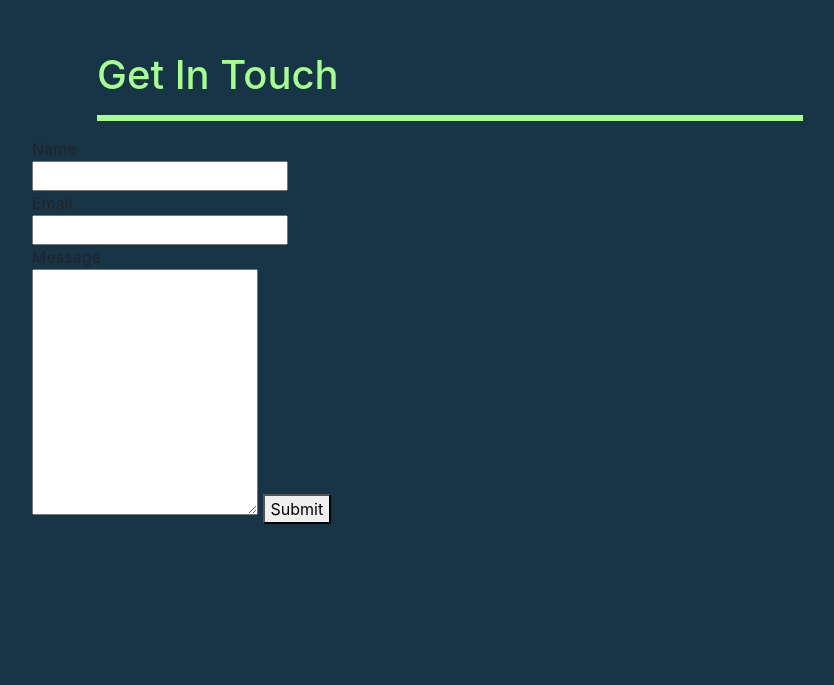
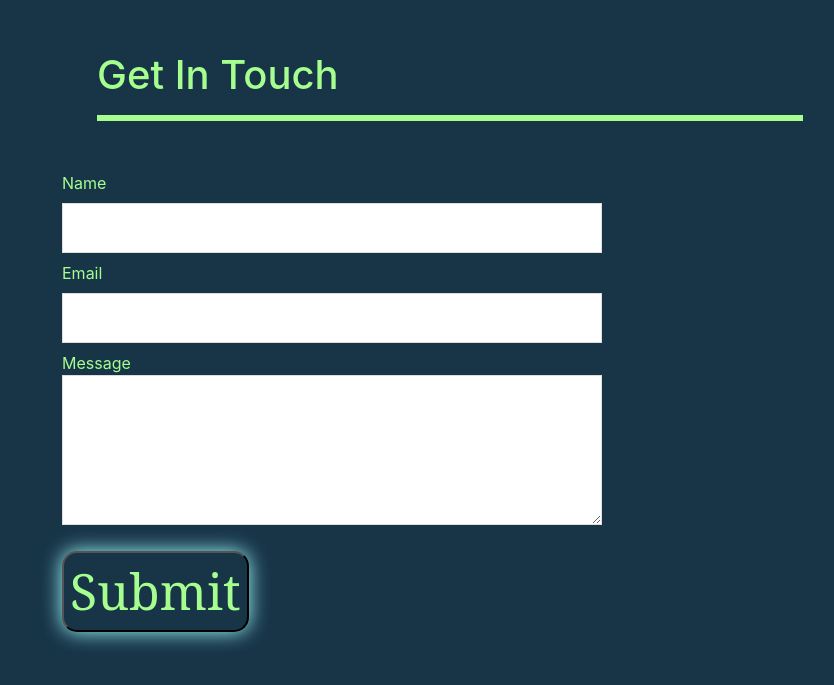
Before and after one commit to skuttenkuler/portfolio2.0, a plain HTML site: page index.html in a window 1280 px wide. Shown: the part 2689-3374 px from the top of the page, without its empty margins (53-887 px from the left). Before the commit the page ends 3340 px from the top, so only its background shows below. Drawn offline with nearby package versions, Linux system fonts and the light colour scheme.

Commit message:
contact form

```diff
--- a/assets/css/style.css
+++ b/assets/css/style.css
@@ -174,8 +174,61 @@ h1, h2, h4, h5, p{
     height: 200px;
     border-radius: 15px;
     box-shadow: 0 0 20px rgb(158, 255, 254);
+
 }
 #contact{
     margin-top: 800px;
     height: 600px;
+    margin-bottom:100px;
+    display: inline-flexbox;
 }
+#contact-form{
+    display: relative;
+    margin-left: 30px;
+    margin-top: 50px;
+    color: #a5fe8e;
+}
+
+input[type=text]{
+    outline: none !important;
+    border: 1px solid #dddddd;
+    width: 50%;
+    padding: 12px 20px;
+    margin: 8px 0;
+    box-sizing: border-box;
+
+}
+input[type=email]{
+    outline: none !important;
+    border: 1px solid #dddddd;
+    width: 50%;
+    padding: 12px 20px;
+    margin: 8px 0;
+    box-sizing: border-box;
+
+}
+textarea{
+    outline: none !important;
+    border: 1px solid #dddddd;
+    width: 50%;
+    height: 150px;
+    padding: 12px 20px;
+    margin: 8px 0;
+    box-sizing: border-box;
+}
+
+
+#contact-button {
+    display: flex;
+    background-color: rgb(24, 53, 72);
+    box-shadow: 0 0 20px rgb(158, 255, 254);
+    border-radius: 15px;
+    font-family: 'Georgia', Times, 'Times New Roman', serif;
+    font-size: 50px;
+    color: #a5fe8e;
+    margin-top: 20px;
+
+
+
+
+}
--- a/index.html
+++ b/index.html
@@ -166,5 +166,9 @@
         $("#navbar").removeClass("active");
       }
       });
+      function myFunction(event) {
+        alert("Message did not send but onClick works!");
+
+      }
 </script>
 </html>
```
